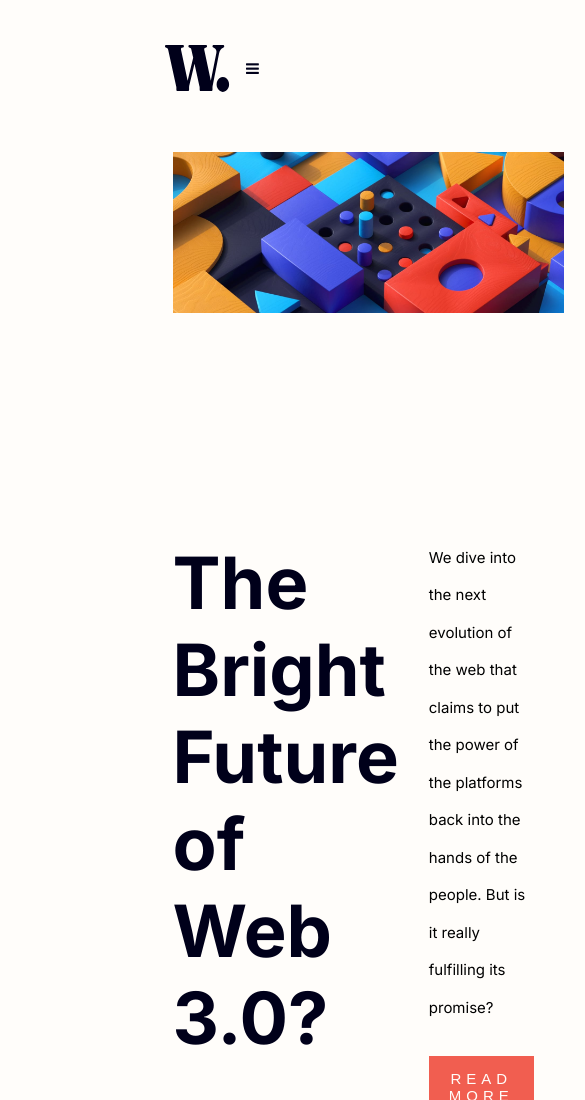
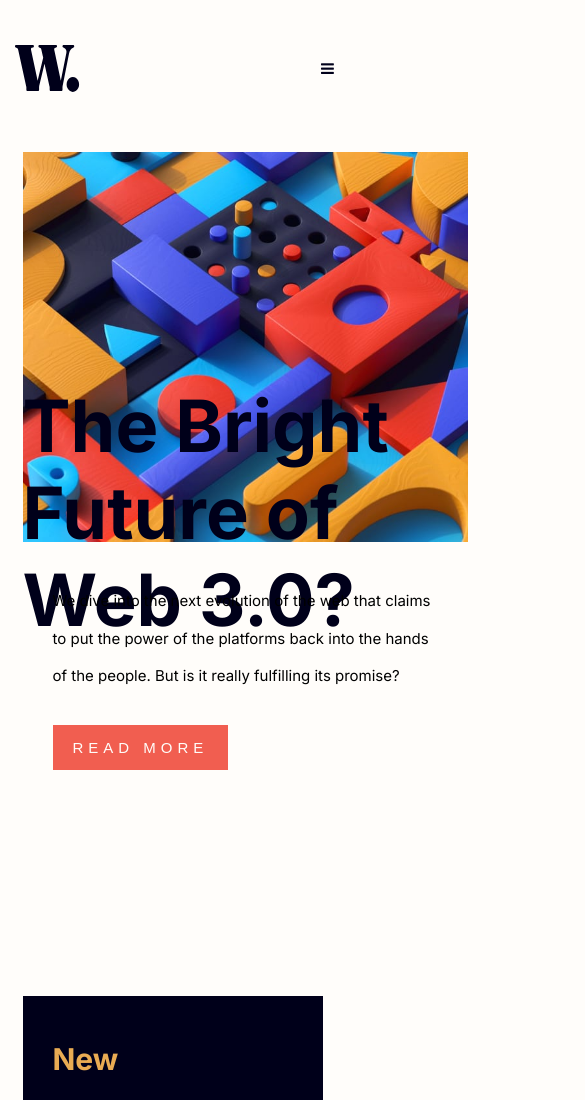
Before and after one commit to mariabrock/frontendmentorio-news-hompage, a plain HTML site: page index.html in a window 390 px wide. Shown: the top 1100 px of the page, 585 px wide, since content can reach past the window. Drawn offline with Linux system fonts and the light colour scheme.

Commit message:
trying to switch images

```diff
--- a/index.html
+++ b/index.html
@@ -32,7 +32,19 @@
 <div class="container">
     <div class="grid">
         <div class="hero-grid">
-            <img src="./assets/images/image-web-3-desktop.jpg" alt="" class="desktop-img">
+
+            <img
+                    src="./assets/images/image-web-3-desktop.jpg"
+                    srcset="./assets/images/image-web-3-mobile.jpg 600w, ./assets/images/image-web-3-desktop.jpg 800w"
+                    alt="Image description"
+            />
+
+<!--            <picture>-->
+<!--                <source srcset="./assets/images/image-web-3-desktop.jpg" media="(min-width: 800px)" id="desktop-img">-->
+<!--                <source srcset="./assets/images/image-web-3-mobile.jpg" media="(min-width: 600px)" id="mobile-img">-->
+
+<!--                <img src="./assets/images/image-web-3-mobile.jpg" alt="" id="hero-img" class="hero-img" style="max-width: 100vw; max-height: 100vh;">-->
+<!--            </picture>-->
             <h1 class="hero-header">The Bright Future of Web 3.0?</h1>
 
             <div class="hero-text">
--- a/styles.css
+++ b/styles.css
@@ -15,10 +15,12 @@
 
 html, body {
     font-family: 'Inter', sans-serif;
-    height: 100%;
+    width: 100%;
     min-height: 100vh;
     font-size: 15px;
     background-color: var(--off-white);
+    margin: 0;
+    padding: 0;
 }
 
 .container {
@@ -107,15 +109,18 @@ a:-webkit-any-link {
     display: flex;
     flex-direction: row;
     margin: 1.5rem;
+    max-width: 300px;
 }
 
 .hero-grid {
     display: grid;
-    grid-template-columns: 1fr 1fr ;
-    grid-template-rows: auto;
+    grid-template-columns: 600px 400px;
+    grid-template-rows: 200px 200px;
+    height: 100vh;
+
     grid-template-areas:
-    "image" "image"
-    "header" "text";
+    "image image"
+    "header text";
     justify-items: stretch;
     align-items: start;
     text-align: left;
@@ -123,10 +128,11 @@ a:-webkit-any-link {
 }
 
 .desktop-img {
-    /*max-width: 1000px;*/
     grid-area: image;
     grid-column-start: 1;
     grid-column-end: 3;
+    grid-row-start: 1;
+    grid-row-end: 2;
 }
 
 .hero-header {
@@ -143,7 +149,6 @@ a:-webkit-any-link {
 .hero-text {
     grid-area: text;
     padding: 2rem;
-    /*align-items: start;*/
     grid-column-start: 2;
     grid-column-end: 3;
     grid-row-start: 3;
@@ -161,7 +166,6 @@ a:-webkit-any-link {
     flex-direction: column;
     text-align: left;
     padding: 3rem 2rem;
-    width: 900px;
 }
 
 .article-header {
@@ -232,7 +236,7 @@ a:-webkit-any-link {
 @media screen and (max-width: 600px) {
     .topnav a:not(:first-child) {display: none;}
     .topnav a.icon {
-        float: right;
+        margin-left: 15rem;
         display: block;
     }
 }
@@ -249,4 +253,61 @@ a:-webkit-any-link {
         display: block;
         text-align: left;
     }
+
 }
+
+@media screen and (max-width: 600px) {
+
+    .topnav {
+        margin-left: 1rem;
+        margin-top: 3rem;
+        margin-bottom: 4rem;
+    }
+
+    .container {
+        margin: 0;
+    }
+
+    .grid {
+        flex-direction: column;
+        /*height: 100%;*/
+        /*width: 100%;*/
+    }
+
+    .hero-grid {
+        grid-template-columns: 1fr;
+        grid-template-areas:
+            "image"
+            "header"
+            "text";
+    }
+
+    .mobile-img {
+        grid-column-start: 1;
+        grid-column-end: 2;
+        grid-row-start: 1;
+        grid-row-end: 2;
+    }
+
+    .hero-header {
+        grid-column-start: 1;
+        grid-column-end: 2;
+        grid-row-start: 2;
+        grid-row-end: 3;
+    }
+
+    .hero-text {
+        grid-column-start: 1;
+        grid-column-end: 2;
+        grid-row-start: 3;
+        grid-row-end: 4;
+    }
+
+    .article-container {
+        margin: 0;
+    }
+
+    .footer {
+        flex-direction: column;
+    }
+}
```
